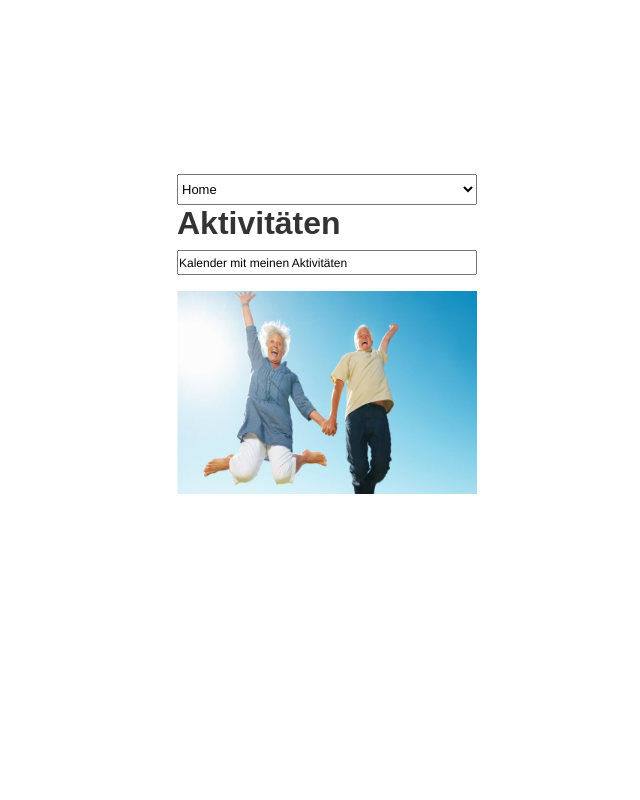
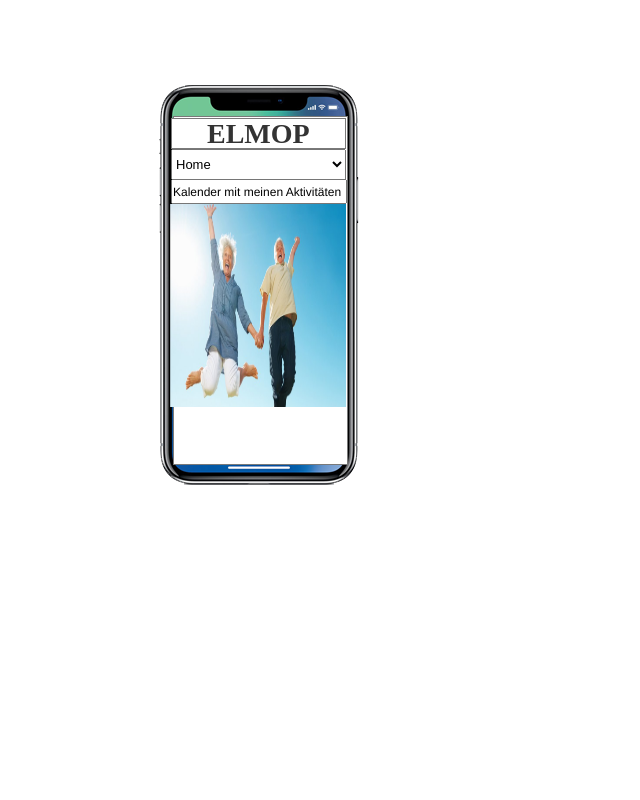
Before and after one commit to StefanWegmann/ZHAW-CAS-RAE, a PHP site: page /public_html/page_1.html in a window 1280 px wide. Shown: the whole page, without its empty margins (0-640 px from the left). Run offline with PHP 8.4, Linux system fonts and the light colour scheme.

Commit message:
issue_mockup_verbessern

```diff
--- a/public_html/data/styles.css
+++ b/public_html/data/styles.css
@@ -6,6 +6,8 @@
   color:#333333;
   text-align:center;
   line-height:normal;
+}
+.box_1 {
 }
 .image {
 }
--- a/public_html/files/page_1/styles.css
+++ b/public_html/files/page_1/styles.css
@@ -3,7 +3,7 @@ body {
   background-image:none;
   position:static;
   left:auto;
-  width:477px;
+  width:458px;
   margin-left:0;
   margin-right:0;
   text-align:left;
@@ -12,19 +12,87 @@ body {
   position:absolute;
   z-index:0;
 }
-#u1 {
+#u5 {
   border-width:0px;
-  position:absolute;
-  left:177px;
-  top:250px;
-  width:300px;
-  height:25px;
-}
-#u1_input {
   position:absolute;
   left:0px;
   top:0px;
-  width:300px;
+  width:0px;
+  height:0px;
+}
+#u6_img {
+  border-width:0px;
+  position:absolute;
+  left:0px;
+  top:0px;
+  width:400px;
+  height:400px;
+}
+#u6 {
+  border-width:0px;
+  position:absolute;
+  left:58px;
+  top:85px;
+  width:400px;
+  height:400px;
+}
+#u6_text {
+  border-width:0px;
+  position:absolute;
+  left:0px;
+  top:0px;
+  width:0px;
+  visibility:hidden;
+  word-wrap:break-word;
+}
+#u7_div {
+  border-width:0px;
+  position:absolute;
+  left:0px;
+  top:0px;
+  width:175px;
+  height:349px;
+  background:inherit;
+  background-color:rgba(255, 255, 255, 1);
+  box-sizing:border-box;
+  border-width:1px;
+  border-style:solid;
+  border-color:rgba(121, 121, 121, 1);
+  border-radius:0px;
+  -moz-box-shadow:none;
+  -webkit-box-shadow:none;
+  box-shadow:none;
+}
+#u7 {
+  border-width:0px;
+  position:absolute;
+  left:173px;
+  top:116px;
+  width:175px;
+  height:349px;
+}
+#u7_text {
+  border-width:0px;
+  position:absolute;
+  left:0px;
+  top:0px;
+  width:0px;
+  visibility:hidden;
+  word-wrap:break-word;
+}
+#u8 {
+  border-width:0px;
+  position:absolute;
+  left:171px;
+  top:179px;
+  width:176px;
+  height:25px;
+}
+#u8_input {
+  position:absolute;
+  left:0px;
+  top:0px;
+  width:176px;
   height:25px;
   font-family:'Helvetica';
   font-weight:400;
@@ -34,19 +102,19 @@ body {
   color:#000000;
   text-align:left;
 }
-#u2 {
+#u9 {
   border-width:0px;
   position:absolute;
-  left:177px;
-  top:174px;
-  width:300px;
+  left:171px;
+  top:149px;
+  width:175px;
   height:31px;
 }
-#u2_input {
+#u9_input {
   position:absolute;
   left:0px;
   top:0px;
-  width:300px;
+  width:175px;
   height:31px;
   font-family:'ArialMT', 'Arial';
   font-weight:400;
@@ -55,26 +123,36 @@ body {
   text-decoration:none;
   color:#000000;
 }
-#u2_input:disabled {
+#u9_input:disabled {
   color:grayText;
 }
-#u3_img {
+#u10_div {
   border-width:0px;
   position:absolute;
   left:0px;
   top:0px;
-  width:300px;
-  height:203px;
+  width:175px;
+  height:31px;
+  background:inherit;
+  background-color:rgba(255, 255, 255, 1);
+  box-sizing:border-box;
+  border-width:1px;
+  border-style:solid;
+  border-color:rgba(121, 121, 121, 1);
+  border-radius:0px;
+  -moz-box-shadow:none;
+  -webkit-box-shadow:none;
+  box-shadow:none;
 }
-#u3 {
+#u10 {
   border-width:0px;
   position:absolute;
-  left:177px;
-  top:291px;
-  width:300px;
-  height:203px;
+  left:171px;
+  top:118px;
+  width:175px;
+  height:31px;
 }
-#u3_text {
+#u10_text {
   border-width:0px;
   position:absolute;
   left:0px;
@@ -83,13 +161,13 @@ body {
   visibility:hidden;
   word-wrap:break-word;
 }
-#u4_div {
+#u11_div {
   border-width:0px;
   position:absolute;
   left:0px;
   top:0px;
-  width:165px;
-  height:37px;
+  width:105px;
+  height:38px;
   background:inherit;
   background-color:rgba(255, 255, 255, 0);
   border:none;
@@ -97,26 +175,53 @@ body {
   -moz-box-shadow:none;
   -webkit-box-shadow:none;
   box-shadow:none;
-  font-family:'Arial-BoldMT', 'Arial Bold', 'Arial';
+  font-family:'BradleyHandITCTT-Bold', 'Bradley Hand Bold', 'Bradley Hand';
   font-weight:700;
   font-style:normal;
+  font-size:28px;
 }
-#u4 {
+#u11 {
   border-width:0px;
   position:absolute;
-  left:177px;
-  top:205px;
-  width:165px;
-  height:37px;
-  font-family:'Arial-BoldMT', 'Arial Bold', 'Arial';
+  left:207px;
+  top:118px;
+  width:105px;
+  height:38px;
+  font-family:'BradleyHandITCTT-Bold', 'Bradley Hand Bold', 'Bradley Hand';
   font-weight:700;
   font-style:normal;
+  font-size:28px;
 }
-#u4_text {
+#u11_text {
   border-width:0px;
   position:absolute;
   left:0px;
   top:0px;
-  width:165px;
-  white-space:nowrap;
+  width:105px;
+  word-wrap:break-word;
 }
+#u12_img {
+  border-width:0px;
+  position:absolute;
+  left:0px;
+  top:0px;
+  width:176px;
+  height:203px;
+}
+#u12 {
+  border-width:0px;
+  position:absolute;
+  left:170px;
+  top:204px;
+  width:176px;
+  height:203px;
+}
+#u12_text {
+  border-width:0px;
+  position:absolute;
+  left:0px;
+  top:0px;
+  width:0px;
+  visibility:hidden;
+  word-wrap:break-word;
+}
--- a/public_html/files/page_2/data.js
+++ b/public_html/files/page_2/data.js
@@ -2,6 +2,6 @@ $axure.loadCurrentPage(
 (function() {
     var _ = function() { var r={},a=arguments; for(var i=0; i<a.length; i+=2) r[a[i]]=a[i+1]; return r; }
     var _creator = function() { return _(b,c,d,e,f,g,h,g,i,_(j,k),l,[m],n,_(o,p,q,r,s,t,u,_(),v,_(w,x,y,z,A,_(B,C,D,E),F,null,G,z,H,z,I,J,K,null,L,M,N,O,P,Q,R,M),S,_(),T,_(),U,_(V,[])),W,_(),X,_());};
-var b="url",c="page_2.html",d="generationDate",e=new Date(1553262265053.05),f="isCanvasEnabled",g=false,h="isAdaptiveEnabled",i="sketchKeys",j="",k="s0",l="variables",m="OnLoadVariable",n="page",o="packageId",p="b989af7373434a80ba54525b88841124",q="type",r="Axure:Page",s="name",t="Page 2",u="notes",v="style",w="baseStyle",x="627587b6038d43cca051c114ac41ad32",y="pageAlignment",z="near",A="fill",B="fillType",C="solid",D="color",E=0xFFFFFFFF,F="image",G="imageHorizontalAlignment",H="imageVerticalAlignment",I="imageRepeat",J="auto",K="favicon",L="sketchFactor",M="0",N="colorStyle",O="appliedColor",P="fontName",Q="Applied Font",R="borderWidth",S="adaptiveStyles",T="interactionMap",U="diagram",V="objects",W="masters",X="objectPaths";
+var b="url",c="page_2.html",d="generationDate",e=new Date(1553264118440.06),f="isCanvasEnabled",g=false,h="isAdaptiveEnabled",i="sketchKeys",j="",k="s0",l="variables",m="OnLoadVariable",n="page",o="packageId",p="b989af7373434a80ba54525b88841124",q="type",r="Axure:Page",s="name",t="Page 2",u="notes",v="style",w="baseStyle",x="627587b6038d43cca051c114ac41ad32",y="pageAlignment",z="near",A="fill",B="fillType",C="solid",D="color",E=0xFFFFFFFF,F="image",G="imageHorizontalAlignment",H="imageVerticalAlignment",I="imageRepeat",J="auto",K="favicon",L="sketchFactor",M="0",N="colorStyle",O="appliedColor",P="fontName",Q="Applied Font",R="borderWidth",S="adaptiveStyles",T="interactionMap",U="diagram",V="objects",W="masters",X="objectPaths";
 return _creator();
 })());
--- a/public_html/files/page_3/data.js
+++ b/public_html/files/page_3/data.js
@@ -2,6 +2,6 @@ $axure.loadCurrentPage(
 (function() {
     var _ = function() { var r={},a=arguments; for(var i=0; i<a.length; i+=2) r[a[i]]=a[i+1]; return r; }
     var _creator = function() { return _(b,c,d,e,f,g,h,g,i,_(j,k),l,[m],n,_(o,p,q,r,s,t,u,_(),v,_(w,x,y,z,A,_(B,C,D,E),F,null,G,z,H,z,I,J,K,null,L,M,N,O,P,Q,R,M),S,_(),T,_(),U,_(V,[])),W,_(),X,_());};
-var b="url",c="page_3.html",d="generationDate",e=new Date(1553262265059.92),f="isCanvasEnabled",g=false,h="isAdaptiveEnabled",i="sketchKeys",j="",k="s0",l="variables",m="OnLoadVariable",n="page",o="packageId",p="35bf93174d6042b397908a1e114df496",q="type",r="Axure:Page",s="name",t="Page 3",u="notes",v="style",w="baseStyle",x="627587b6038d43cca051c114ac41ad32",y="pageAlignment",z="near",A="fill",B="fillType",C="solid",D="color",E=0xFFFFFFFF,F="image",G="imageHorizontalAlignment",H="imageVerticalAlignment",I="imageRepeat",J="auto",K="favicon",L="sketchFactor",M="0",N="colorStyle",O="appliedColor",P="fontName",Q="Applied Font",R="borderWidth",S="adaptiveStyles",T="interactionMap",U="diagram",V="objects",W="masters",X="objectPaths";
+var b="url",c="page_3.html",d="generationDate",e=new Date(1553264118455.99),f="isCanvasEnabled",g=false,h="isAdaptiveEnabled",i="sketchKeys",j="",k="s0",l="variables",m="OnLoadVariable",n="page",o="packageId",p="35bf93174d6042b397908a1e114df496",q="type",r="Axure:Page",s="name",t="Page 3",u="notes",v="style",w="baseStyle",x="627587b6038d43cca051c114ac41ad32",y="pageAlignment",z="near",A="fill",B="fillType",C="solid",D="color",E=0xFFFFFFFF,F="image",G="imageHorizontalAlignment",H="imageVerticalAlignment",I="imageRepeat",J="auto",K="favicon",L="sketchFactor",M="0",N="colorStyle",O="appliedColor",P="fontName",Q="Applied Font",R="borderWidth",S="adaptiveStyles",T="interactionMap",U="diagram",V="objects",W="masters",X="objectPaths";
 return _creator();
 })());
--- a/public_html/page_1.html
+++ b/public_html/page_1.html
@@ -24,14 +24,28 @@
   <body>
     <div id="base" class="">
 
+      <!-- Unnamed (Group) -->
+      <div id="u5" class="ax_default" data-left="58" data-top="85" data-width="400" data-height="400">
+
+        <!-- Unnamed (Image) -->
+        <div id="u6" class="ax_default image">
+          <img id="u6_img" class="img " src="images/home/u0.png"/>
+        </div>
+
+        <!-- Unnamed (Rectangle) -->
+        <div id="u7" class="ax_default box_1">
+          <div id="u7_div" class=""></div>
+        </div>
+      </div>
+
       <!-- Unnamed (Text Field) -->
-      <div id="u1" class="ax_default text_field">
-        <input id="u1_input" type="text" value="Kalender mit meinen Aktivitäten"/>
+      <div id="u8" class="ax_default text_field">
+        <input id="u8_input" type="text" value="Kalender mit meinen Aktivitäten"/>
       </div>
 
       <!-- Unnamed (Droplist) -->
-      <div id="u2" class="ax_default droplist">
-        <select id="u2_input">
+      <div id="u9" class="ax_default droplist">
+        <select id="u9_input">
           <option value="Home">Home</option>
           <option value="Meine Aktivitäten">Meine Aktivitäten</option>
           <option value="Meine Krankenkasse">Meine Krankenkasse</option>
@@ -41,17 +55,22 @@
         </select>
       </div>
 
-      <!-- Unnamed (Image) -->
-      <div id="u3" class="ax_default image">
-        <img id="u3_img" class="img " src="images/page_1/u3.png"/>
+      <!-- Unnamed (Rectangle) -->
+      <div id="u10" class="ax_default box_1">
+        <div id="u10_div" class=""></div>
       </div>
 
       <!-- Unnamed (Rectangle) -->
-      <div id="u4" class="ax_default heading_1">
-        <div id="u4_div" class=""></div>
-        <div id="u4_text" class="text ">
-          <p><span>Aktivitäten</span></p>
+      <div id="u11" class="ax_default heading_1">
+        <div id="u11_div" class=""></div>
+        <div id="u11_text" class="text ">
+          <p><span>ELMOP</span></p>
         </div>
+      </div>
+
+      <!-- Unnamed (Image) -->
+      <div id="u12" class="ax_default image">
+        <img id="u12_img" class="img " src="images/page_1/u12.png"/>
       </div>
     </div>
   </body>
```
Also changed, not shown: public_html/data/document.js (+2 -2 lines), public_html/files/home/data.js (+2 -2 lines), public_html/files/home/styles.css (+142 -8 lines), public_html/home.html (+25 -2 lines), public_html/files/page_1/data.js, public_html/images/home/u0.png (added), public_html/images/page_1/u12.png (added), 1 other file.
